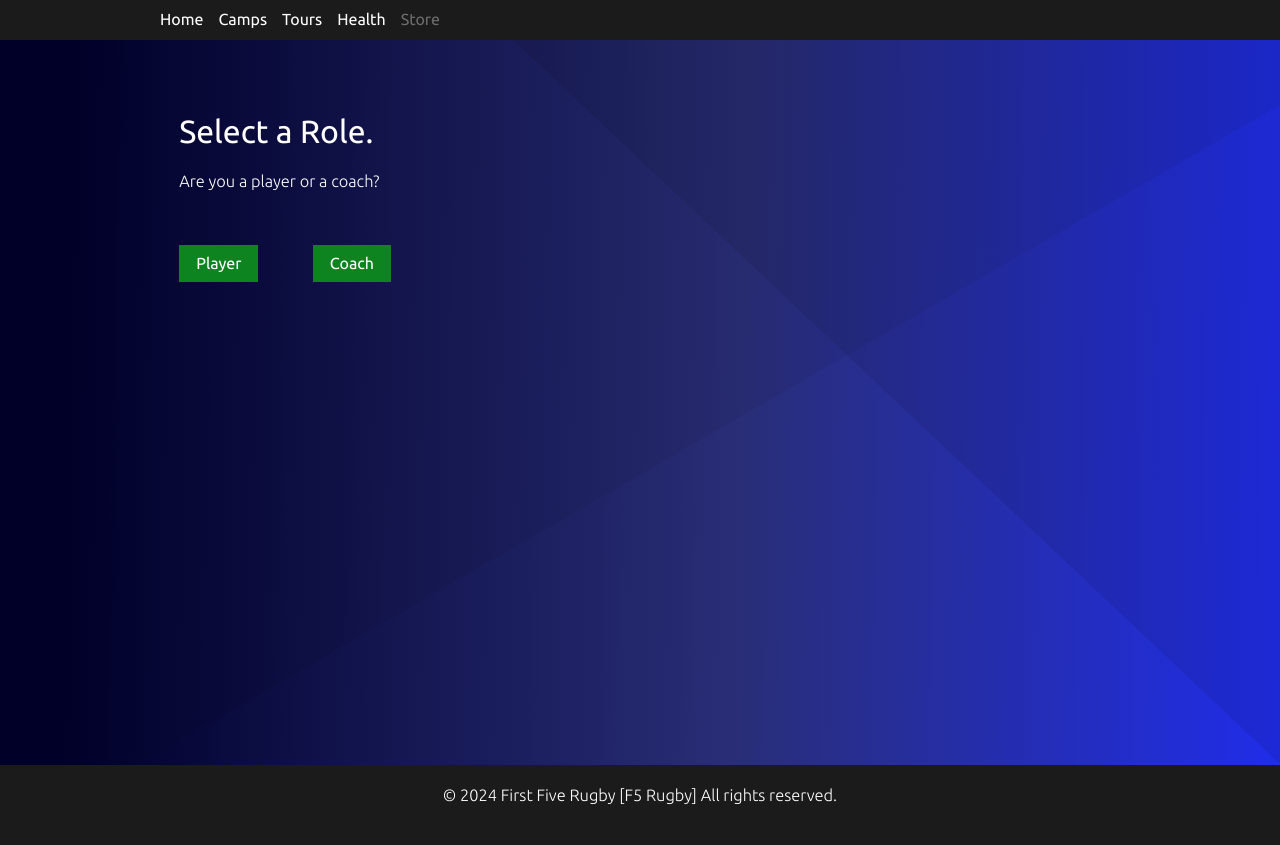
After one commit to reyesjl/firstfiverugby, a Django app: page /camps/select-role/ in a window 1280 px wide. The commit adds this page. Run offline with Django 5.2, Linux system fonts and the light colour scheme.

Commit message:
add intermidiate page between camp sign ups for role selection;

```diff
--- a/src/camp/urls.py
+++ b/src/camp/urls.py
@@ -5,6 +5,7 @@ from . import views
 app_name = 'camps'
 urlpatterns = [
     path('', views.index, name='index'),
+    path('select-role/', views.select_camp_role, name='select_camp_role'),
     path('register/', views.register_for_camp, name='register'),
     path('coach-register/', views.register_for_camp_as_coach, name='register_coach')
 ]
--- a/src/camp/views.py
+++ b/src/camp/views.py
@@ -7,6 +7,9 @@ def index(request):
     all_camps = Camp.objects.order_by('start_date')
     context = {'camps': all_camps}
     return render(request, 'camps/index.html', context)
+
+def select_camp_role(request):
+    return render(request, 'camps/select_role.html')
 
 # Coach link: https://buy.stripe.com/aEU9Bp1Q75oWeGs003
 # Player link: https://buy.stripe.com/8wM14TbqH4kSfKw7su
--- /dev/null
+++ b/src/static/css/camps/select_role.css
@@ -0,0 +1,3 @@
+.select-role-row {
+    height: 60vh;
+}
--- a/src/static/css/f5rugby/index.css
+++ b/src/static/css/f5rugby/index.css
@@ -49,8 +49,6 @@
 
 .hero {
     color: white;
-    display: flex;
-    align-items: center;
 }
 
 .hero-title {
--- a/src/templates/camps/index.html
+++ b/src/templates/camps/index.html
@@ -36,7 +36,7 @@
                         <h5 class="muted-heading">{{ camp.tags }}</h5>
                     </header>
                     <div class="card-content">
-                        <h3 class="no-margin-top no-margin-bottom"><a class="link-soft underlined" href="{% url 'camps:register' %}">{{ camp.title }}</a></h3>
+                        <h3 class="no-margin-top no-margin-bottom"><a class="link-soft underlined" href="{% url 'camps:select_camp_role' %}">{{ camp.title }}</a></h3>
                         <p>{{ camp.description }}</p>
                     </div>
                     <div class="card-footer">
--- /dev/null
+++ b/src/templates/camps/select_role.html
@@ -0,0 +1,35 @@
+<!-- templates/camps/select_role.html -->
+
+{% extends 'f5rugby/base.html' %}
+
+<!-- load the static tag -->
+{% load static %}
+{% block css %}
+    <link rel="stylesheet" href="{% static 'css/f5rugby/index.css' %}">
+    <link rel="stylesheet" href="{% static 'css/camps/select_role.css' %}">
+    <link rel="stylesheet" href="https://cdnjs.cloudflare.com/ajax/libs/font-awesome/6.5.1/css/all.min.css" integrity="sha512-DTOQO9RWCH3ppGqcWaEA1BIZOC6xxalwEsw9c2QQeAIftl+Vegovlnee1c9QX4TctnWMn13TZye+giMm8e2LwA==" crossorigin="anonymous" referrerpolicy="no-referrer" />
+{% endblock %}
+
+{% block title %}Select Role{% endblock %}
+{% block description %}Page that allows the user to select their role before registering for a rugby camp.{% endblock %}
+
+{% block content %}
+<div class="hero-wrapper blue-right-background">
+    <div class="hero container">
+        <div class="row">
+            <div class="col-8">
+                <h1 class="hero-title ubuntu-regular">Select a Role.</h1>
+                <p class="ubuntu-light text-white">Are you a player or a coach?</p>
+            </div>
+        </div>
+        <div class="row select-role-row">
+            <div class="col">
+                <p><a class="button primary" href="{% url 'camps:register' %}">Player</a></p>
+            </div>
+            <div class="col">
+                <p><a class="button primary" href="{% url 'camps:register_coach' %}">Coach</a></p>
+            </div>
+        </div>
+    </div>
+</div>
+{% endblock %}
--- a/src/templates/f5rugby/index.html
+++ b/src/templates/f5rugby/index.html
@@ -28,7 +28,7 @@
 <div class="strip-notice">
     <div class="container">
         <div class="notification">
-            <p class="notification-title">Latest update: Friday, April 5th 01:02am</p>
+            <p class="notification-title">Latest update: Saturday, April 6th 01:22pm</p>
             <p><i class="fa fa-exclamation-circle" aria-hidden="true"></i> This site is being updated weekly. Check back soon for more updates.</p>
         </div>
     </div>
```
